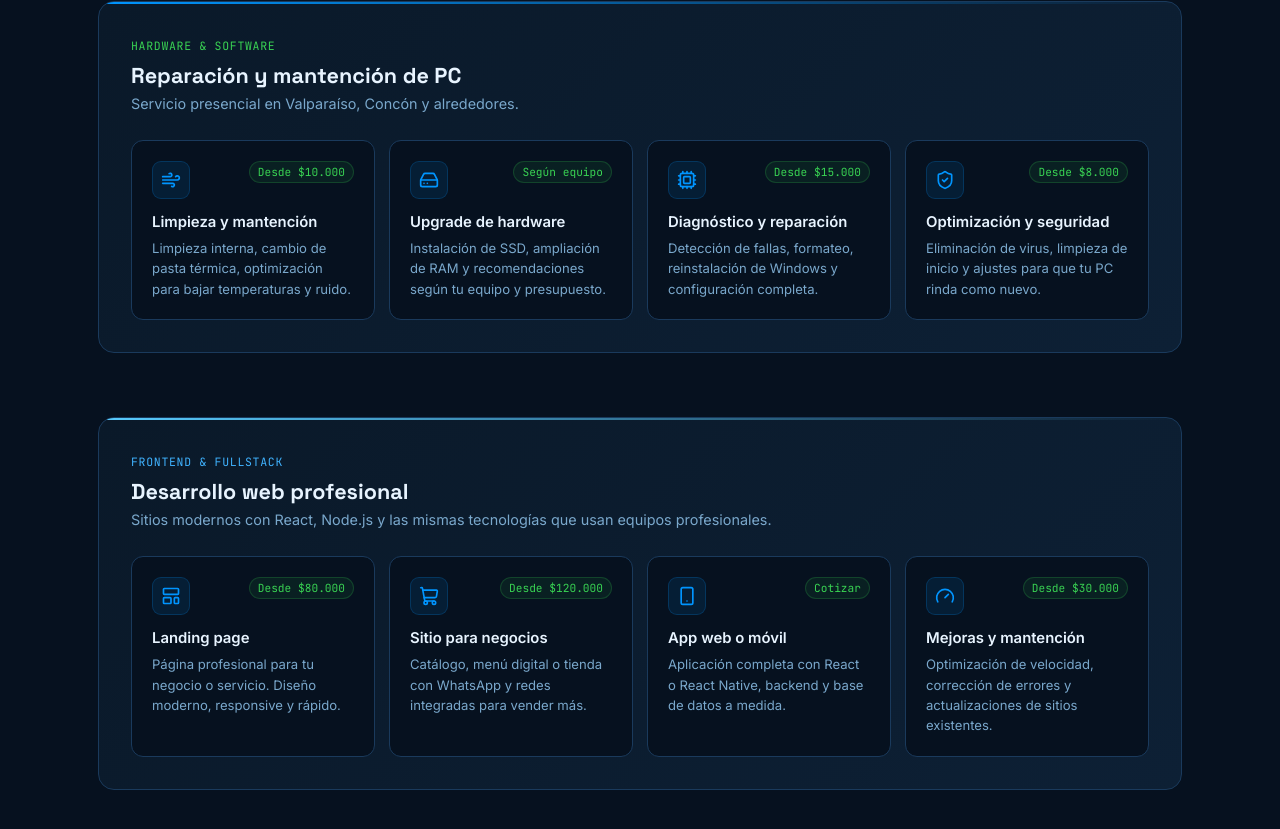
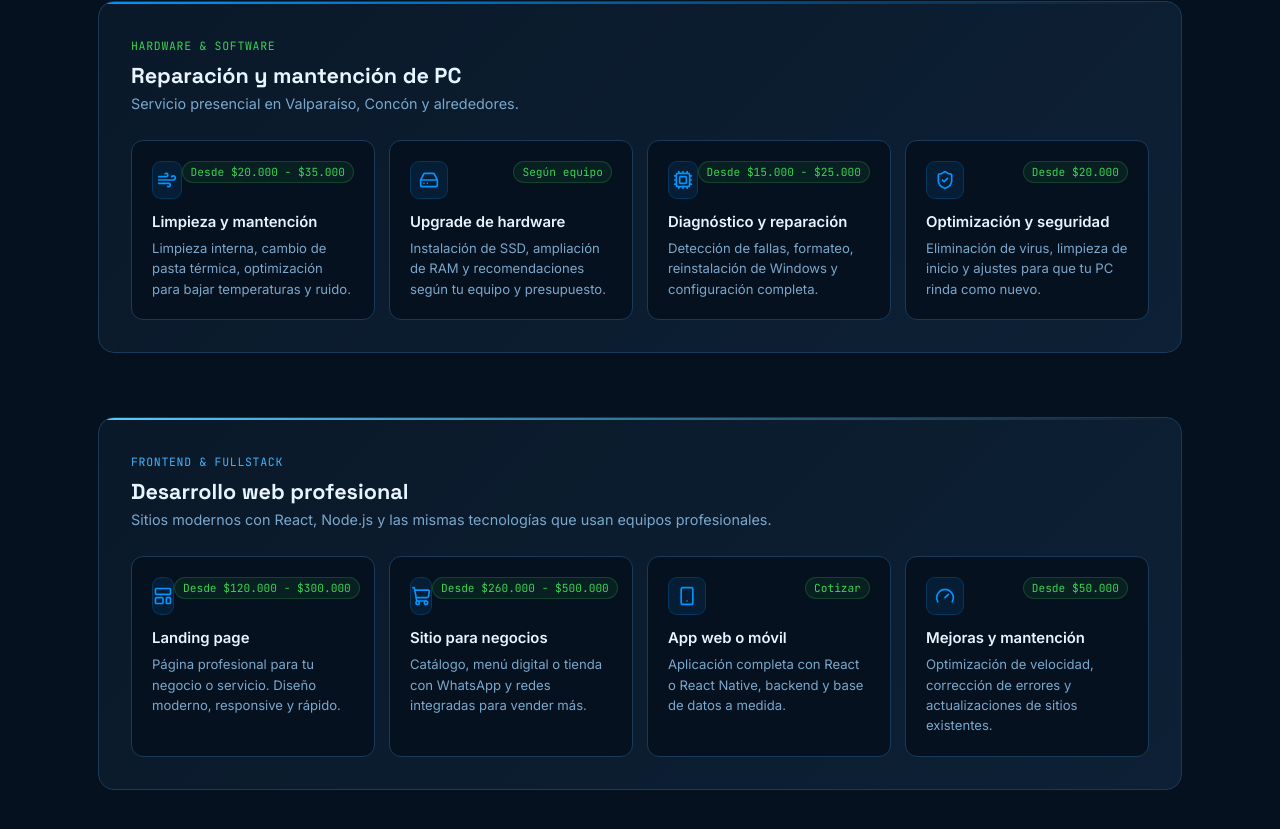
Before and after one commit to chcinriverajoseg/chacinpc, a React (Vite) app: page / in a window 1280 px wide. Shown: the part 1173-2002 px from the top of the page. Built offline with nearby package versions, Linux system fonts and the light colour scheme.

Commit message:
mensaje de actualización

```diff
--- a/src/components/Services.jsx
+++ b/src/components/Services.jsx
@@ -2,17 +2,17 @@ import { Cpu, HardDrive, Wind, ShieldCheck, LayoutTemplate, ShoppingCart, Smartp
 import './Services.css';
 
 const PC_SERVICES = [
-  { icon: Wind, title: 'Limpieza y mantención', desc: 'Limpieza interna, cambio de pasta térmica, optimización para bajar temperaturas y ruido.', price: 'Desde $10.000' },
+  { icon: Wind, title: 'Limpieza y mantención', desc: 'Limpieza interna, cambio de pasta térmica, optimización para bajar temperaturas y ruido.', price: 'Desde $20.000 - $35.000' },
   { icon: HardDrive, title: 'Upgrade de hardware', desc: 'Instalación de SSD, ampliación de RAM y recomendaciones según tu equipo y presupuesto.', price: 'Según equipo' },
-  { icon: Cpu, title: 'Diagnóstico y reparación', desc: 'Detección de fallas, formateo, reinstalación de Windows y configuración completa.', price: 'Desde $15.000' },
-  { icon: ShieldCheck, title: 'Optimización y seguridad', desc: 'Eliminación de virus, limpieza de inicio y ajustes para que tu PC rinda como nuevo.', price: 'Desde $8.000' },
+  { icon: Cpu, title: 'Diagnóstico y reparación', desc: 'Detección de fallas, formateo, reinstalación de Windows y configuración completa.', price: 'Desde $15.000 - $25.000' },
+  { icon: ShieldCheck, title: 'Optimización y seguridad', desc: 'Eliminación de virus, limpieza de inicio y ajustes para que tu PC rinda como nuevo.', price: 'Desde $20.000' },
 ];
 
 const WEB_SERVICES = [
-  { icon: LayoutTemplate, title: 'Landing page', desc: 'Página profesional para tu negocio o servicio. Diseño moderno, responsive y rápido.', price: 'Desde $80.000' },
-  { icon: ShoppingCart, title: 'Sitio para negocios', desc: 'Catálogo, menú digital o tienda con WhatsApp y redes integradas para vender más.', price: 'Desde $120.000' },
+  { icon: LayoutTemplate, title: 'Landing page', desc: 'Página profesional para tu negocio o servicio. Diseño moderno, responsive y rápido.', price: 'Desde $120.000 - $300.000' },
+  { icon: ShoppingCart, title: 'Sitio para negocios', desc: 'Catálogo, menú digital o tienda con WhatsApp y redes integradas para vender más.', price: 'Desde $260.000 - $500.000' },
   { icon: Smartphone, title: 'App web o móvil', desc: 'Aplicación completa con React o React Native, backend y base de datos a medida.', price: 'Cotizar' },
-  { icon: Gauge, title: 'Mejoras y mantención', desc: 'Optimización de velocidad, corrección de errores y actualizaciones de sitios existentes.', price: 'Desde $30.000' },
+  { icon: Gauge, title: 'Mejoras y mantención', desc: 'Optimización de velocidad, corrección de errores y actualizaciones de sitios existentes.', price: 'Desde $50.000' },
 ];
 
 function ServiceCard({ icon: Icon, title, desc, price }) {
```
